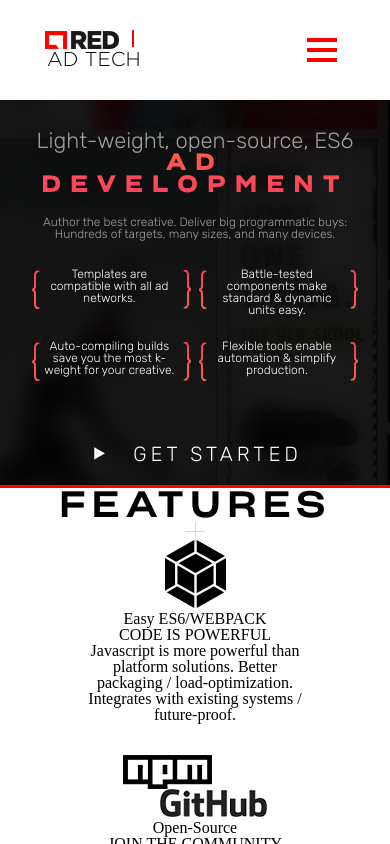
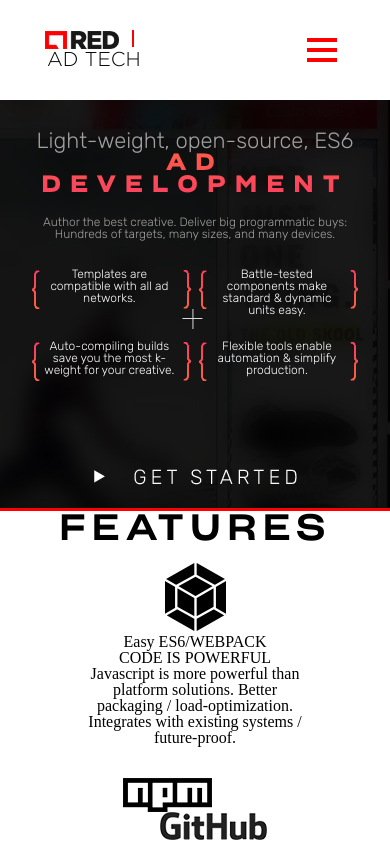
Before and after one commit to elaineleeworld/FAT-landing-page, a React (Create React App) app: page /#/ in a window 390 px wide. Shown: the top 844 px of the page. Built offline with nearby package versions, Linux system fonts and the light colour scheme; what react-button-component would draw is missing.

Commit message:
update positioning of plus sign with transform css

```diff
--- a/src/components/Hero/Hero.css
+++ b/src/components/Hero/Hero.css
@@ -1,10 +1,12 @@
 
+.bracket-container{
 
+}
 .plus-sign{
-  position: absolute;
-  top:80%;
-  left: 50%;
-  transform: translate(-50%,-50%);
+  /*position: absolute;*/
+  /*top:80%;
+  left: 50%;*/
+  transform: translate(-13%,-895%);
 }
 
 .bracket-img{
@@ -27,7 +29,7 @@
 }
 @media only screen and (max-width: 1500px){
 	.plus-sign{
-		top:70%;
+		transform: translate(-13%,-855%);
 	}
 	.bracket-text{
 		width: 22%;
@@ -36,7 +38,7 @@
 }
 @media only screen and (max-width: 1300px){
 	.plus-sign{
-		top:75%;
+		transform: translate(-13%,-855%);
 	}
 	.bracket-text{
 		width: 22%;
@@ -45,7 +47,7 @@
 }
 @media only screen and (max-width: 1000px){
 	.plus-sign{
-		top:68%;
+		transform: translate(-13%,-725%);
 	}
 	.bracket-text{
 		width: 35%;
@@ -54,11 +56,11 @@
 }
 @media only screen and (max-width: 800px){
 	.plus-sign{
-		top:59%;
+		transform: translate(-13%,-625%);
 	}
 }
 @media only screen and (max-width: 600px){
 	.plus-sign{
-		top:63%;
+		transform: translate(-13%,-525%);
 	}
 }
```
